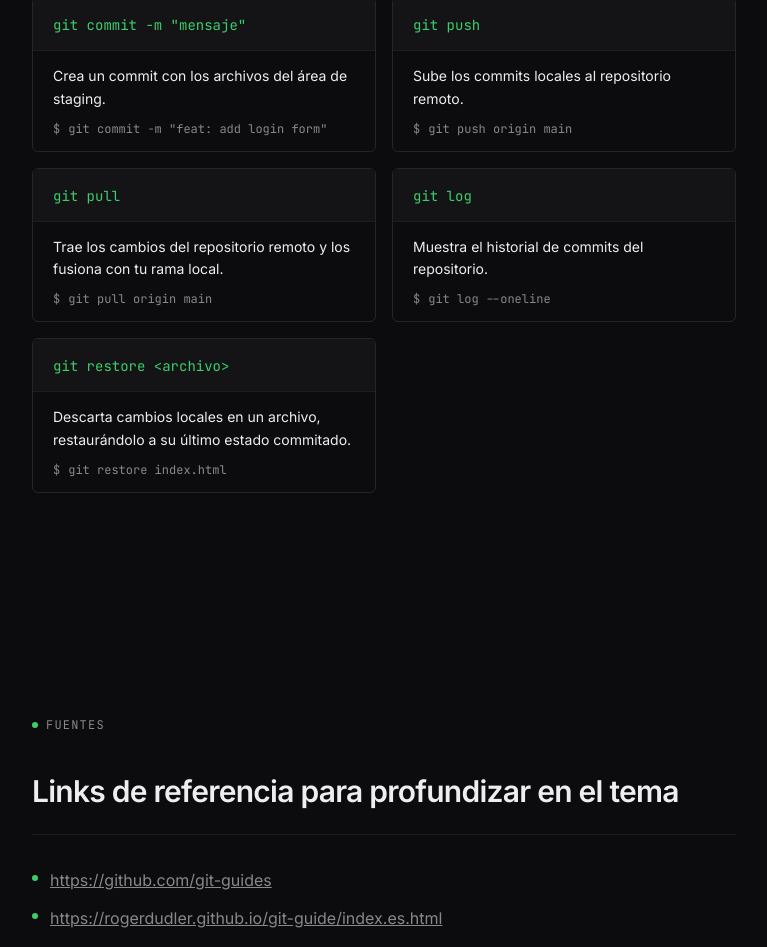
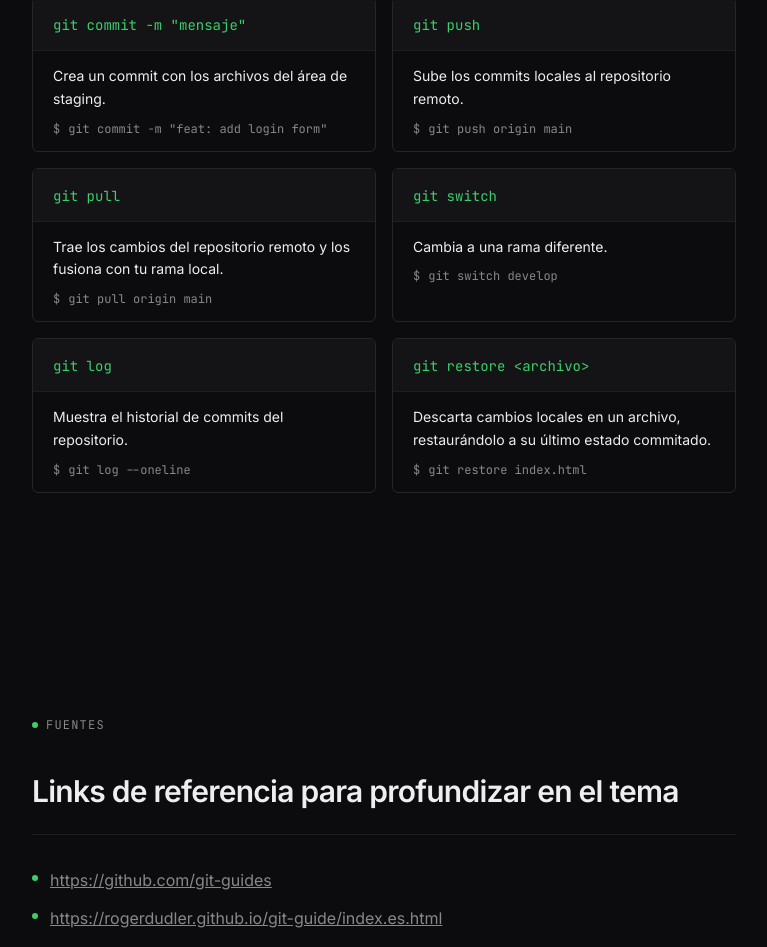
Before and after one commit to victorsnz/git-journey, a React (Vite) app: page / in a window 1280 px wide. Shown: the part 7998-8945 px from the top of the page, without its empty margins (384-1151 px from the left). Built offline with nearby package versions, Linux system fonts and the light colour scheme.

Commit message:
feat: add command switch to commands.ts

```diff
--- a/src/data/commands.ts
+++ b/src/data/commands.ts
@@ -41,6 +41,11 @@ export const commands: GitCommand[] = [
     example: "git pull origin main",
   },
   {
+    command: "git switch",
+    description: "Cambia a una rama diferente.",
+    example: "git switch develop",
+  },
+  {
     command: "git log",
     description: "Muestra el historial de commits del repositorio.",
     example: "git log --oneline",
```
